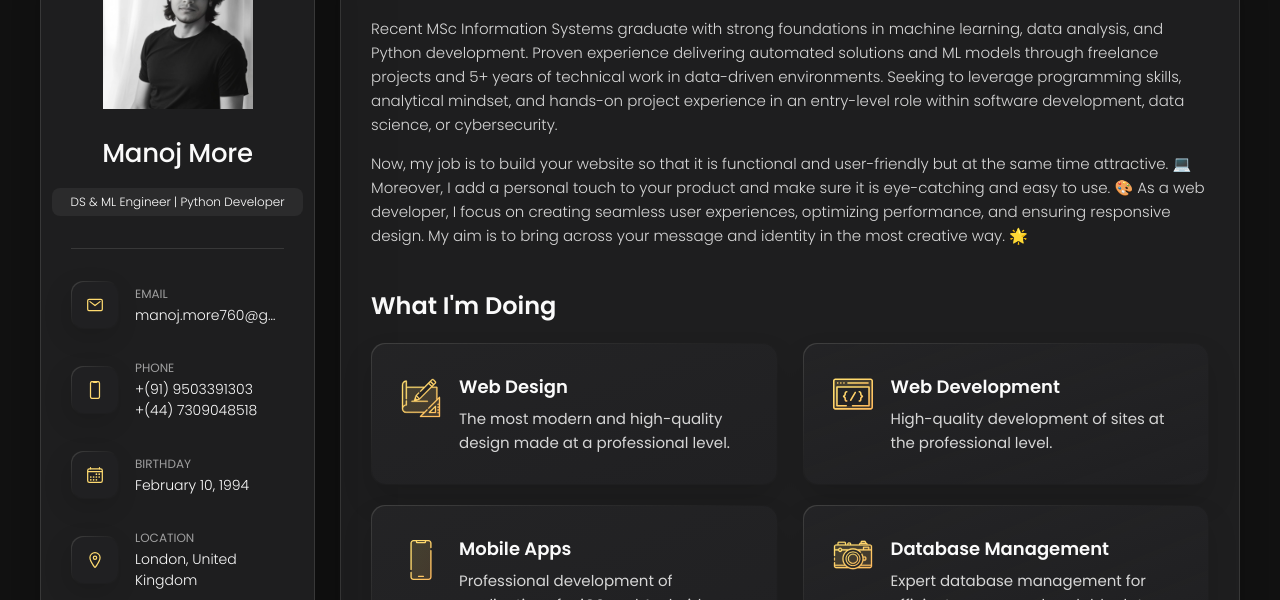
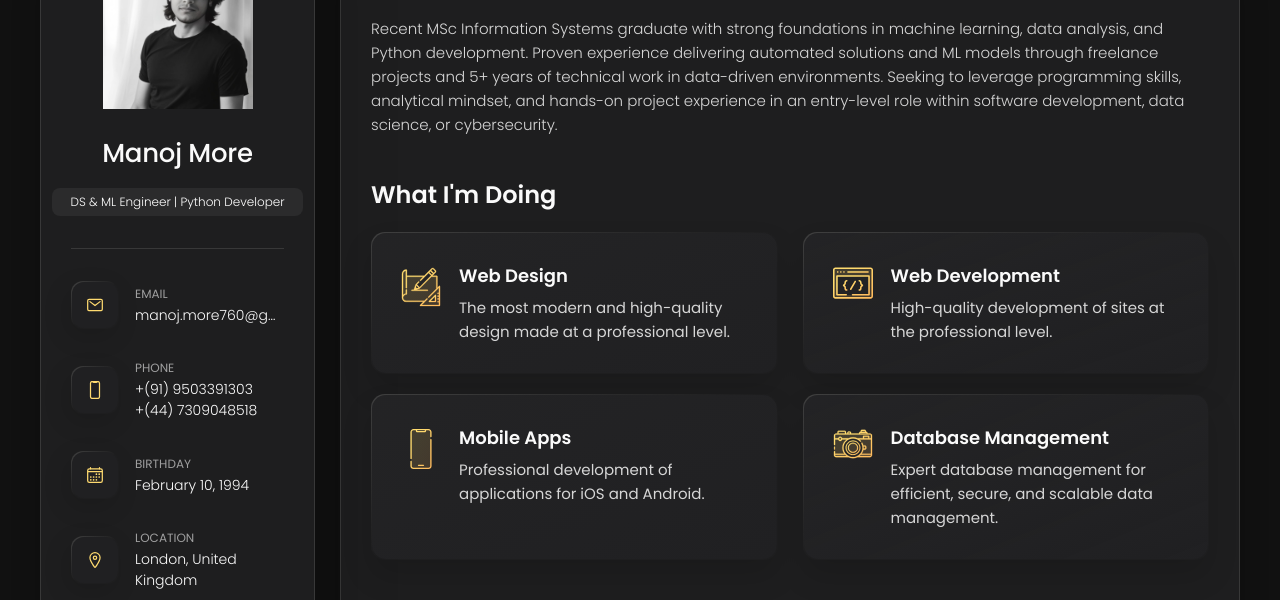
Before and after one commit to mgmore/mgmore.github.io, a plain HTML site: page index.html in a window 1280 px wide. Shown: the part 162-762 px from the top of the page. Drawn offline with nearby package versions, Linux system fonts and the light colour scheme.

Commit message:
para change

```diff
--- a/index.html
+++ b/index.html
@@ -221,14 +221,6 @@
 Recent MSc Information Systems graduate with strong foundations in machine learning, data analysis, and Python development.
 Proven experience delivering automated solutions and ML models through freelance projects and 5+ years of technical work in data-driven environments.
 Seeking to leverage programming skills, analytical mindset, and hands-on project experience in an entry-level role within software development, data science, or cybersecurity.
-          </p>
-
-          <p>
-            Now, my job is to build your website so that it is functional and user-friendly but at the same time attractive. 💻
-             Moreover, I add a personal touch to your product and make sure it is eye-catching and easy to use. 🎨 As a web developer,
-             I focus on creating seamless user experiences, optimizing performance, and ensuring responsive design.
-             My aim is to bring across your message and identity in the most creative way. 🌟
-
           </p>
         </section>
 
```
